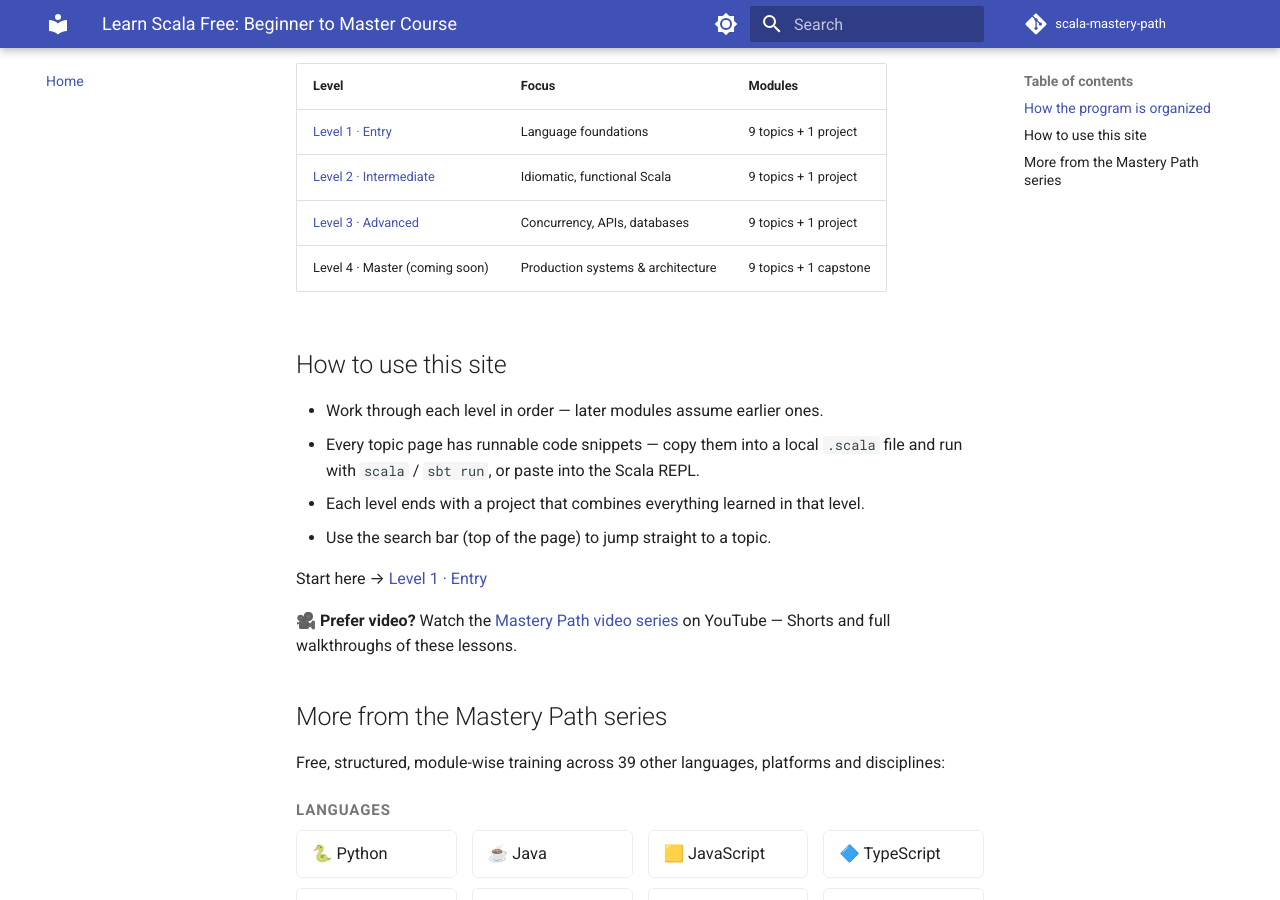
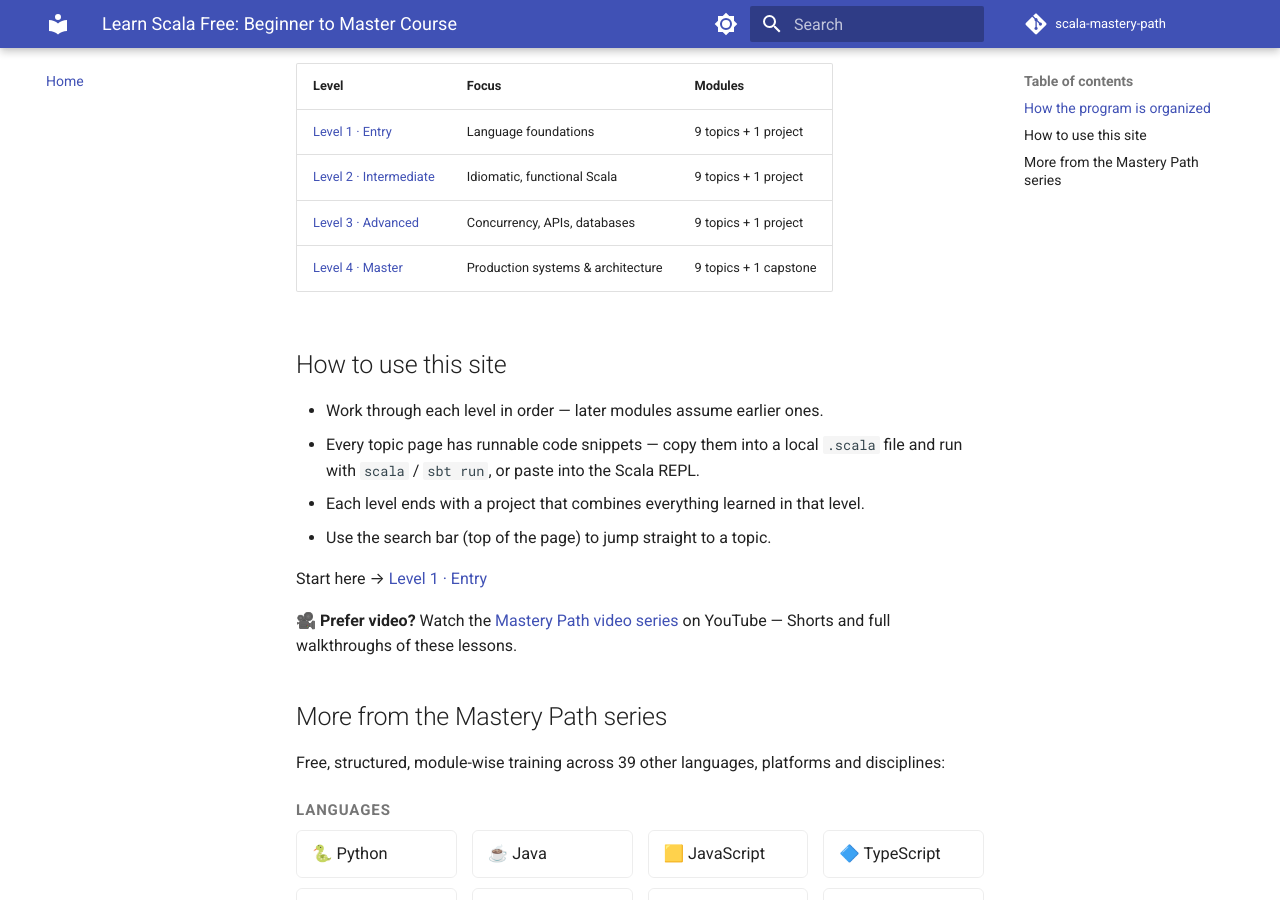
Before and after one commit to SIGILIPELLI/scala-mastery-path, an MkDocs documentation site: the page built from docs/index.md, in a window 1280 px wide and 900 px high, scrolled down 332 px. Built offline with MkDocs 1.6.1 and Material for MkDocs 9.7.7, drawn with Linux system fonts in a browser that asks for light colours; comment, search, counter and statistics services are not loaded.

Commit message:
Link Level 4 on homepage now that all modules are written
Co-Authored-By: Claude Opus 5 <noreply@anthropic.com>

```diff
--- a/docs/index.md
+++ b/docs/index.md
@@ -16,7 +16,7 @@ code snippets in every module and a hands-on project at the end of each level.
 | [Level 1 · Entry](level-1/index.md) | Language foundations | 9 topics + 1 project |
 | [Level 2 · Intermediate](level-2/index.md) | Idiomatic, functional Scala | 9 topics + 1 project |
 | [Level 3 · Advanced](level-3/index.md) | Concurrency, APIs, databases | 9 topics + 1 project |
-| Level 4 · Master (coming soon) | Production systems & architecture | 9 topics + 1 capstone |
+| [Level 4 · Master](level-4/index.md) | Production systems & architecture | 9 topics + 1 capstone |
 
 ## How to use this site
 
```
